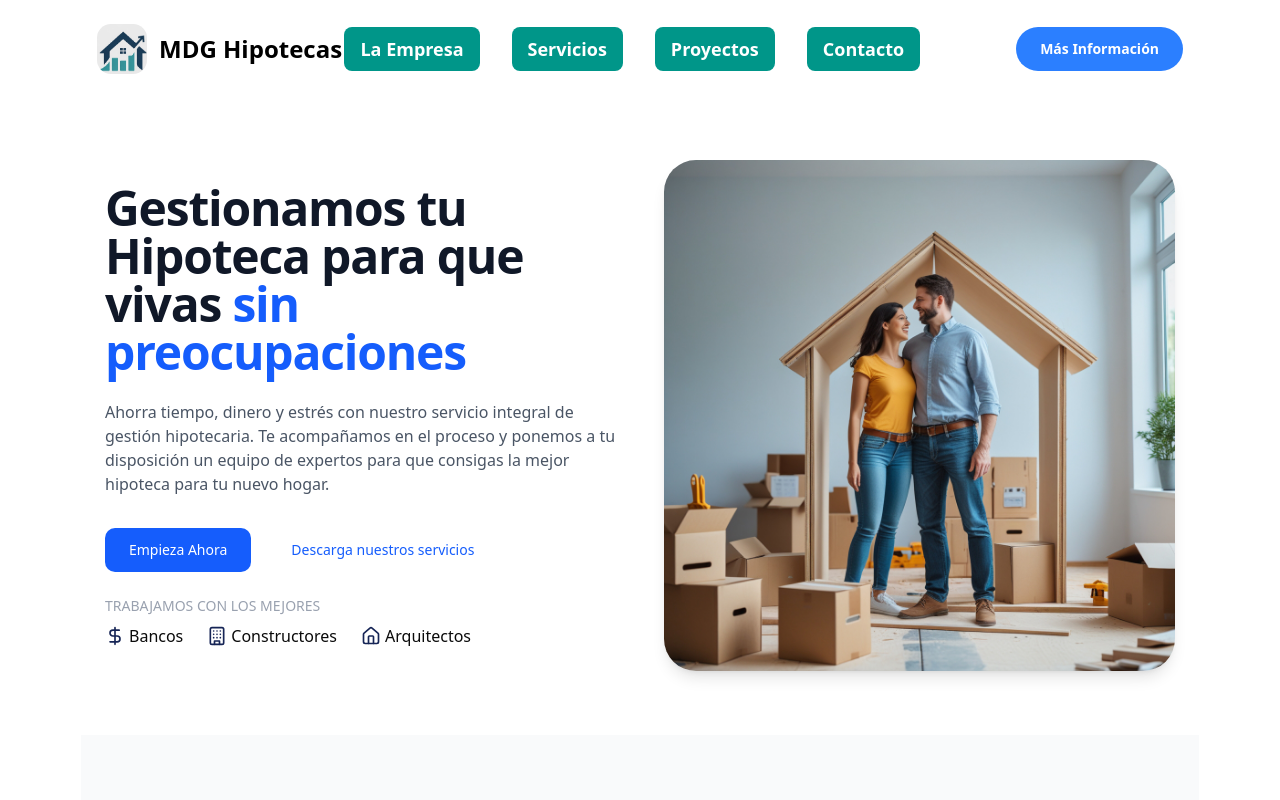
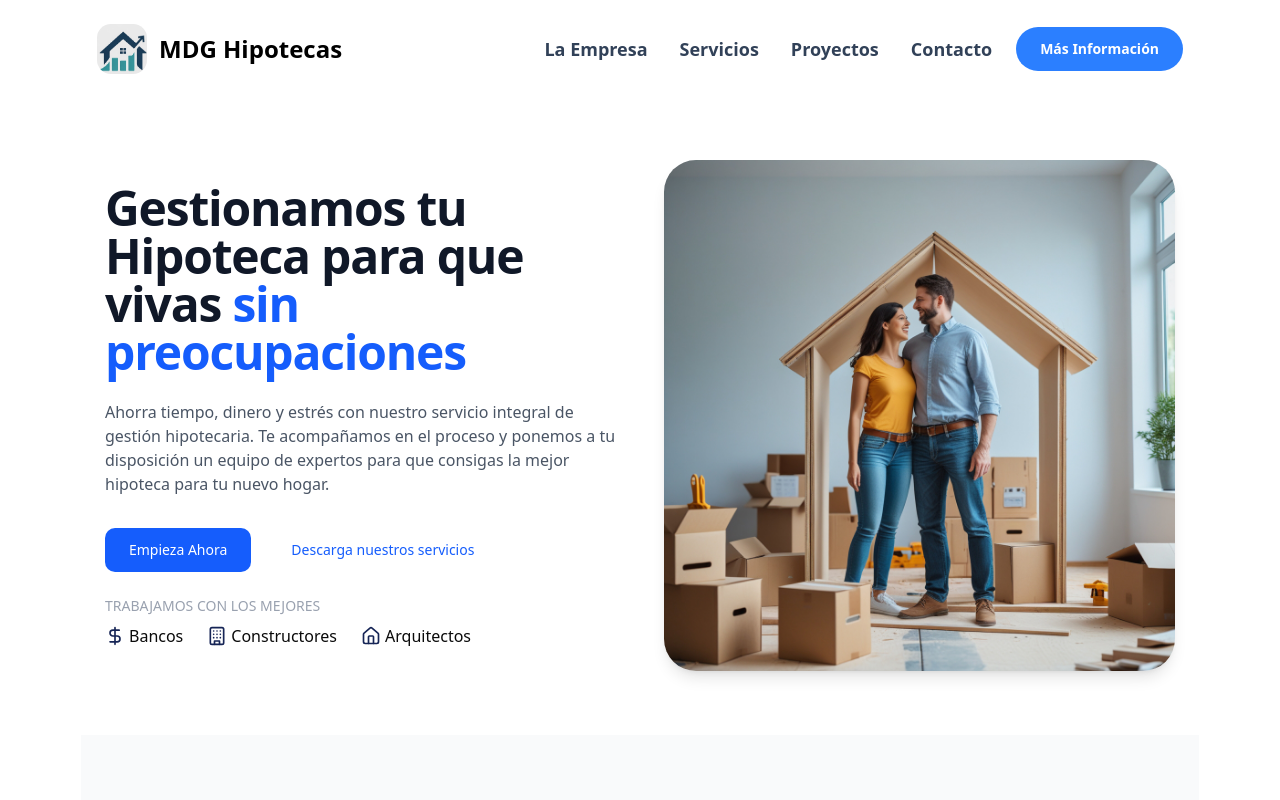
Before and after one commit to globalmdg/mainsite, a Next.js app: page / in a window 1280 px wide. Shown: the top 800 px of the page. Built offline with nearby package versions, Linux system fonts and the light colour scheme.

Commit message:
fix(header): updated links

```diff
--- a/components/common/Header.tsx
+++ b/components/common/Header.tsx
@@ -27,8 +27,8 @@ const Header = () => {
         <HeaderLogo />
 
         {/* Desktop menu */}
-        <div className="hidden md:flex items-center gap-24">
-          <HeaderMenu type="dekstop" />
+        <div className="hidden md:flex items-center gap-4">
+          <HeaderMenu type="desktop" />
           <HeaderCaller />
         </div>
 
--- a/components/header/HeaderMenu.tsx
+++ b/components/header/HeaderMenu.tsx
@@ -12,9 +12,9 @@ const HeaderMenu = (props: Props) => {
   ]
   return (
     <div>
-      <div className={`flex  text-slate-700 ${props.type === "dekstop" ? "text-lg gap-8" : "flex-col text-base gap-1 "}`}>
+      <div className={`flex  text-slate-700 ${props.type === "desktop" ? "text-lg gap-4" : "flex-col text-base gap-1 "}`}>
         {MENU_ITEMS.map((item, index) => (
-          <Link key={index} href={item.path} className={`${props.type === "desktop" ? "" : "bg-teal-600 font-semibold text-white py-2 px-4 rounded-md :bg-blue-400"}`}>{item.label}</Link>))}
+          <Link key={index} href={item.path} className={`${props.type === "desktop" ? "py-1 px-2 rounded-md font-semibold hover:bg-blue-50" : "bg-teal-600 font-semibold text-white py-2 px-4 rounded-md :bg-blue-400"}`}>{item.label}</Link>))}
       </div>
     </div>
   )
```
